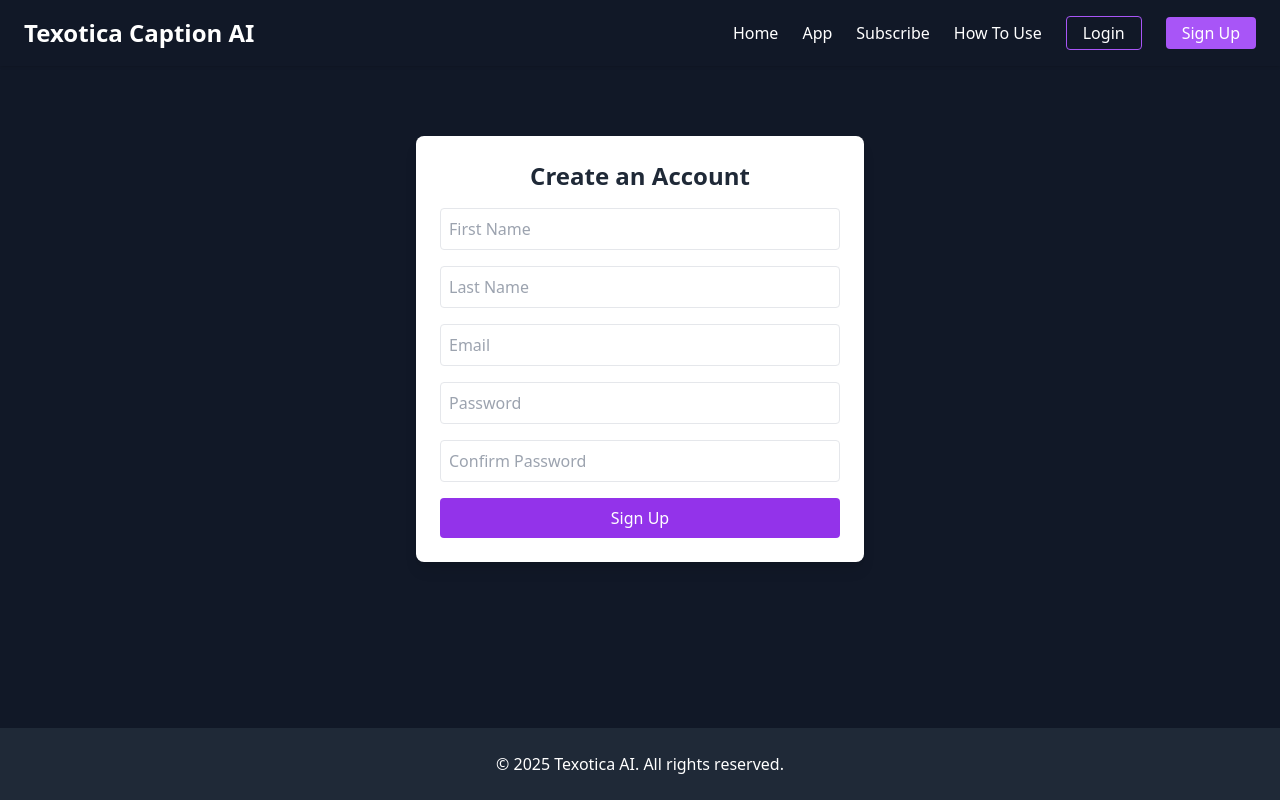
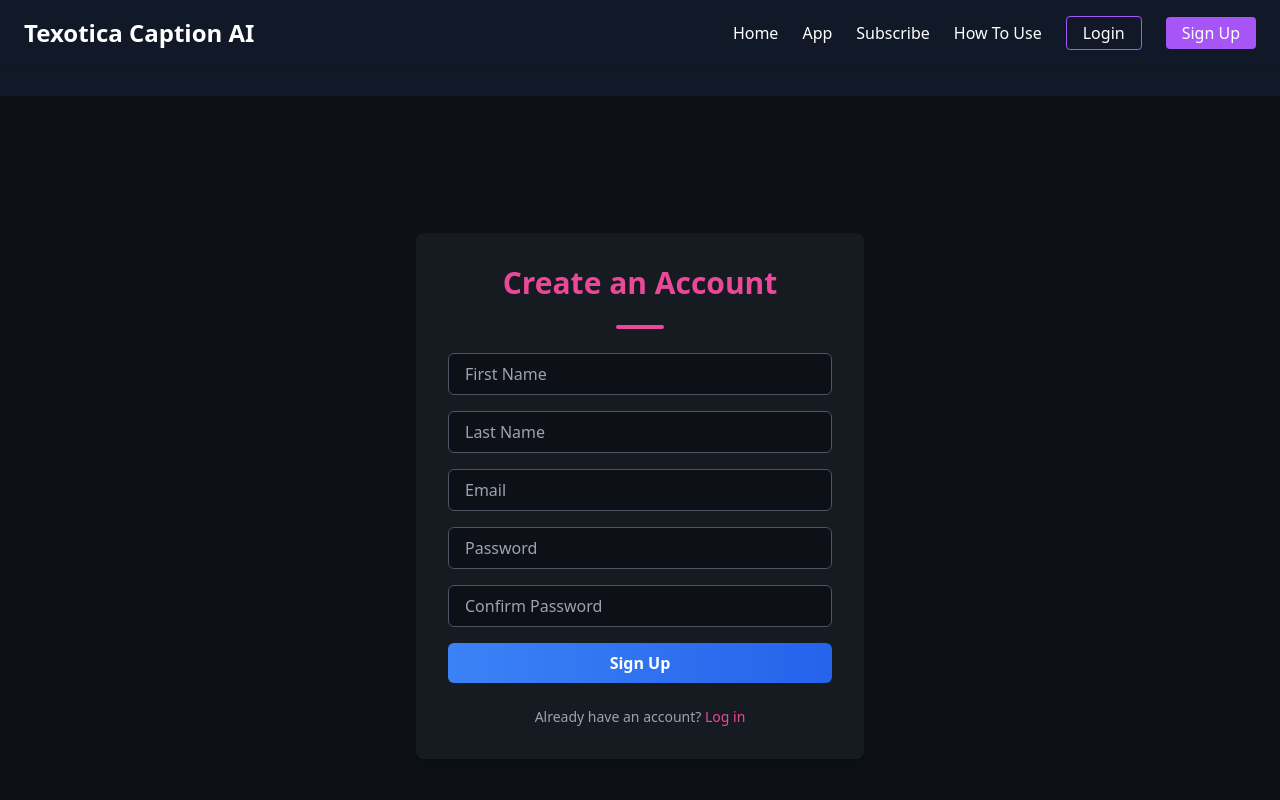
Before and after one commit to saadsaifullah/caption_ai, a React (Vite) app: page /signup in a window 1280 px wide. Shown: the top 800 px of the page. Built offline with nearby package versions, Linux system fonts and the light colour scheme; no server answers.

Commit message:
Update project for deployment

```diff
--- a/src/components/Signup.tsx
+++ b/src/components/Signup.tsx
@@ -1,7 +1,7 @@
 import { useState } from 'react';
 import { createUserWithEmailAndPassword } from 'firebase/auth';
 import { doc, setDoc } from 'firebase/firestore';
-import { useNavigate } from 'react-router-dom';
+import { useNavigate, Link } from 'react-router-dom';
 import { auth, db } from '../firebase';
 
 export default function Signup() {
@@ -54,53 +54,70 @@
   };
 
   return (
-    <div className="max-w-md mx-auto mt-10 bg-white p-6 rounded-lg shadow-lg">
-      <h1 className="text-2xl font-bold text-center text-gray-800 mb-4">Create an Account</h1>
+    <div className="min-h-screen flex items-center justify-center bg-[#0d1117] px-4">
+      <div className="w-full max-w-md bg-[#161b22] p-8 rounded-lg shadow-lg text-white">
+        <h2 className="text-3xl font-bold text-center text-pink-500 mb-6">
+          Create an Account
+        </h2>
+        <div className="h-1 w-12 bg-pink-500 mx-auto mb-6 rounded-full" />
 
-      {error && <div className="mb-4 p-3 bg-red-100 text-red-700 rounded">{error}</div>}
+        {error && (
+          <div className="mb-4 p-3 bg-red-500/10 text-red-400 border border-red-400/40 rounded text-sm text-center">
+            {error}
+          </div>
+        )}
 
         <div className="space-y-4">
           <input
-          className="w-full p-2 border rounded text-black"
+            className="w-full px-4 py-2 rounded-md bg-[#0d1117] border border-gray-600 text-white placeholder-gray-400 focus:outline-none focus:ring-2 focus:ring-pink-500"
             placeholder="First Name"
             value={firstName}
             onChange={(e) => setFirstName(e.target.value)}
           />
           <input
-          className="w-full p-2 border rounded text-black"
+            className="w-full px-4 py-2 rounded-md bg-[#0d1117] border border-gray-600 text-white placeholder-gray-400 focus:outline-none focus:ring-2 focus:ring-pink-500"
             placeholder="Last Name"
             value={lastName}
             onChange={(e) => setLastName(e.target.value)}
           />
           <input
-          className="w-full p-2 border rounded text-black"
+            className="w-full px-4 py-2 rounded-md bg-[#0d1117] border border-gray-600 text-white placeholder-gray-400 focus:outline-none focus:ring-2 focus:ring-pink-500"
             placeholder="Email"
             type="email"
             value={email}
             onChange={(e) => setEmail(e.target.value)}
           />
           <input
-          className="w-full p-2 border rounded text-black"
+            className="w-full px-4 py-2 rounded-md bg-[#0d1117] border border-gray-600 text-white placeholder-gray-400 focus:outline-none focus:ring-2 focus:ring-pink-500"
             placeholder="Password"
             type="password"
             value={password}
             onChange={(e) => setPassword(e.target.value)}
           />
           <input
-          className="w-full p-2 border rounded text-black"
+            className="w-full px-4 py-2 rounded-md bg-[#0d1117] border border-gray-600 text-white placeholder-gray-400 focus:outline-none focus:ring-2 focus:ring-pink-500"
             placeholder="Confirm Password"
             type="password"
             value={confirmPassword}
             onChange={(e) => setConfirmPassword(e.target.value)}
           />
+
           <button
             onClick={handleSignup}
             disabled={loading}
-          className="w-full bg-purple-600 hover:bg-purple-700 text-white py-2 rounded disabled:opacity-50"
+            className="w-full bg-gradient-to-r from-blue-500 to-blue-600 hover:from-blue-600 hover:to-blue-700 text-white font-bold py-2 rounded-md transition-all"
           >
             {loading ? 'Signing up...' : 'Sign Up'}
           </button>
         </div>
+
+        <p className="text-center text-sm text-gray-400 mt-6">
+          Already have an account?{' '}
+          <Link to="/login" className="text-pink-500 hover:underline">
+            Log in
+          </Link>
+        </p>
+      </div>
     </div>
   );
 }
```
Lines whose indentation alone changed are shown as unchanged.
